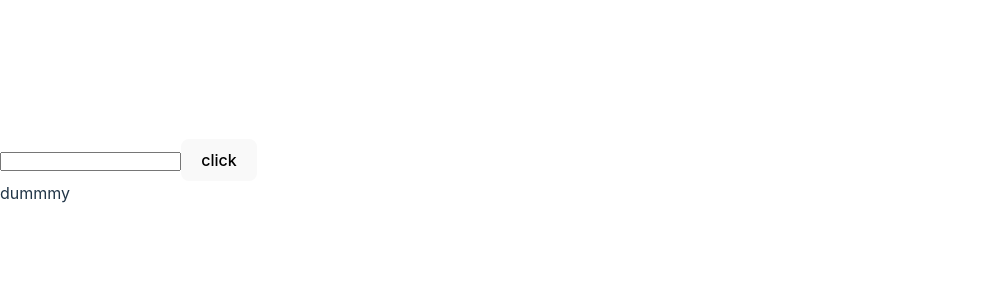
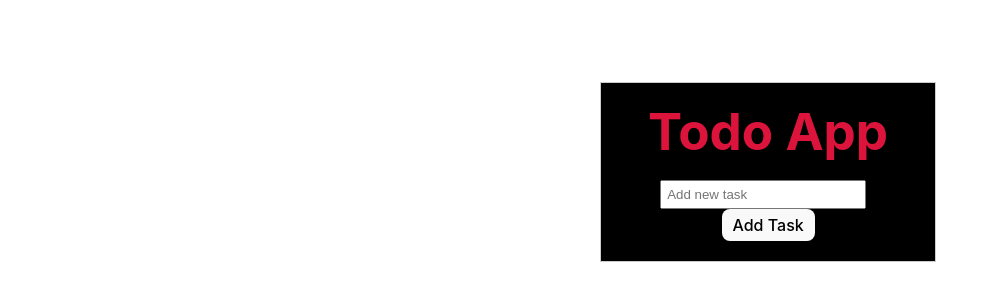
Before and after one commit to Vivek-2898/react730, a React (Vite) app in the folder projects/accordin/: page / in a window 1280 px wide. Shown: the part 228-528 px from the top of the page, without its empty margins (0-999 px from the left). Built offline with nearby package versions, Linux system fonts and the light colour scheme.

Commit message:
implement Todo task

```diff
--- /dev/null
+++ b/projects/accordin/src/Todo1.css
@@ -0,0 +1,45 @@
+.todo-app {
+    max-width: 400px;
+    margin: auto;
+    padding: 20px;
+    border: 1px solid #ccc;
+    text-align: center;
+    margin-left: 600px;
+    box-shadow: 5px;
+    color: crimson;
+    background-color:#000;
+  }
+
+  .tasks {
+    margin-top: 20px;
+  }
+
+  .task {
+    display: flex;
+    align-items: center;
+    margin-bottom: 10px;
+  }
+
+  .task input[type="checkbox"] {
+    margin-right: 10px;
+  }
+
+  .task.done {
+    text-decoration: line-through;
+    color: #aaa;
+  }
+
+  .add-task {
+    margin-top: 20px;
+  }
+
+  .add-task input[type="text"] {
+    width: 70%;
+    padding: 5px;
+    margin-right: 10px;
+  }
+
+  .add-task button {
+    padding: 5px 10px;
+    cursor: pointer;
+  }
--- /dev/null
+++ b/projects/accordin/src/Todo1.jsx
@@ -0,0 +1,69 @@
+import React, { useState } from 'react';
+import './Todo1.css';
+
+function Todo1() {
+  const [tasks, setTasks] = useState([]);
+  const [taskInput, setTaskInput] = useState('');
+
+  const handleAddTask = () => {
+    if (taskInput.trim() !== '') {
+      const newTask = {
+        id: Date.now(),
+        text: taskInput,
+        done: false,
+      };
+      setTasks([...tasks, newTask]);
+      setTaskInput('');
+    }
+  };
+
+  const handleDeleteTask = (taskId) => {
+    setTasks(tasks.filter(task => task.id !== taskId));
+  };
+
+  const handleUpdateTask = (taskId, newText) => {
+    setTasks(tasks.map(task =>
+      task.id === taskId ? { ...task, text: newText } : task
+    ));
+  };
+
+  const handleToggleDone = (taskId) => {
+    setTasks(tasks.map(task =>
+      task.id === taskId ? { ...task, done: !task.done } : task
+    ));
+  };
+
+  return (
+    <div class="todo-app">
+      <h1>Todo App</h1>
+      <div class="tasks">
+        {tasks.map(task => (
+          <div key={task.id} class={`task ${task.done ? 'done' : ''}`}>
+            <input
+              type="checkbox"
+              checked={task.done}
+              onChange={() => handleToggleDone(task.id)}
+            />
+            <input
+              type="text"
+              value={task.text}
+              onChange={(e) => handleUpdateTask(task.id, e.target.value)}
+            />
+            <button onClick={() => handleDeleteTask(task.id)}>Delete</button>
+          </div>
+        ))}
+      </div>
+      <div class="add-task">
+        <input
+          type="text"
+          value={taskInput}
+          onChange={(e) => setTaskInput(e.target.value)}
+          placeholder="Add new task"
+        />
+        <button onClick={handleAddTask}>Add Task</button>
+      </div>
+    </div>
+  );
+}
+
+export default Todo1;
--- a/projects/accordin/src/main.jsx
+++ b/projects/accordin/src/main.jsx
@@ -4,10 +4,12 @@ import App from './App.jsx'
 import './index.css'
 import './Todo.css'
 import TodoApp from './TodoApp.jsx'
+import Todo1 from './Todo1.jsx'
 
 ReactDOM.createRoot(document.getElementById('root')).render(
   <React.StrictMode>
     {/* <App /> */}
-    <TodoApp/>
+    {/* <TodoApp/> */}
+    <Todo1/>
   </React.StrictMode>,
 )
```
